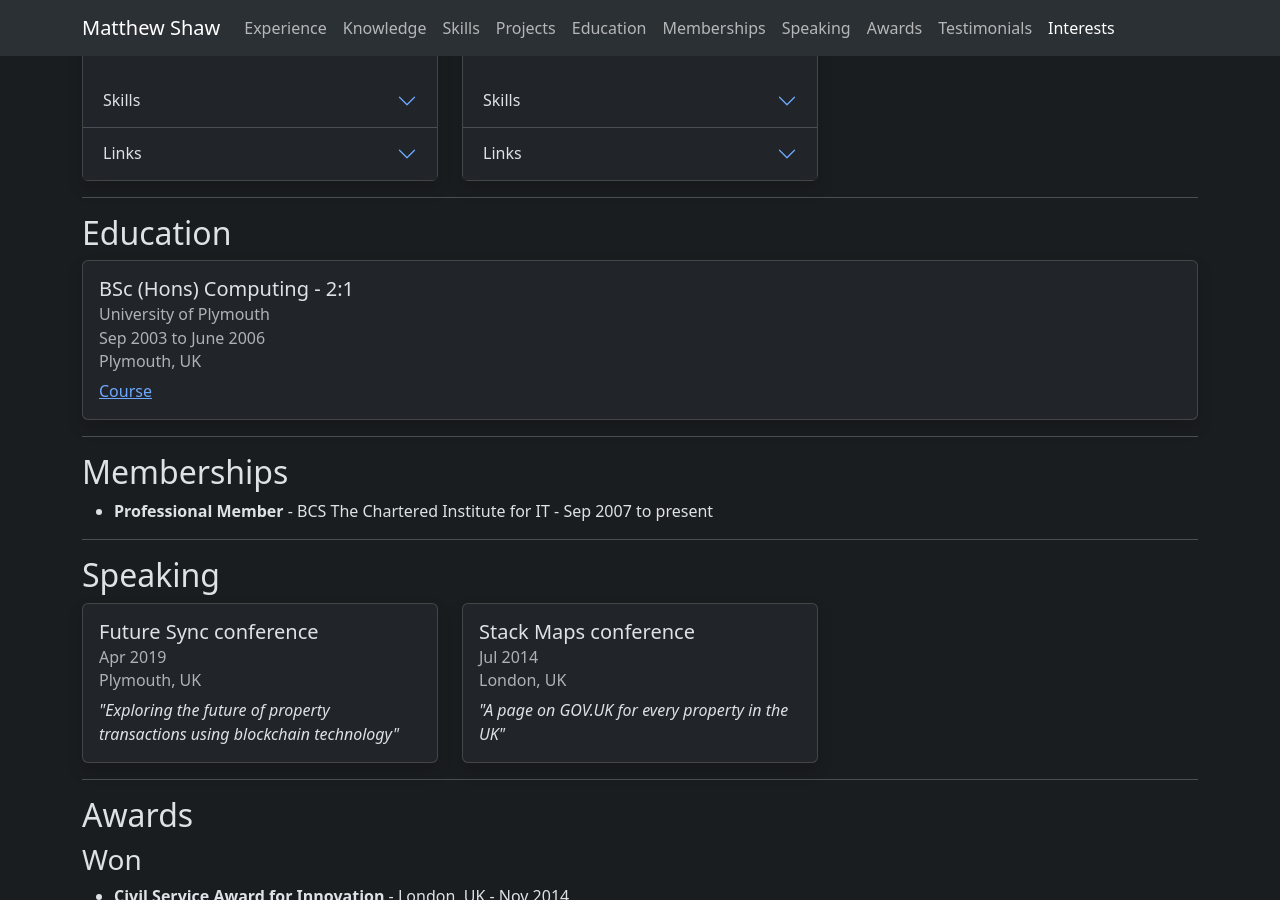
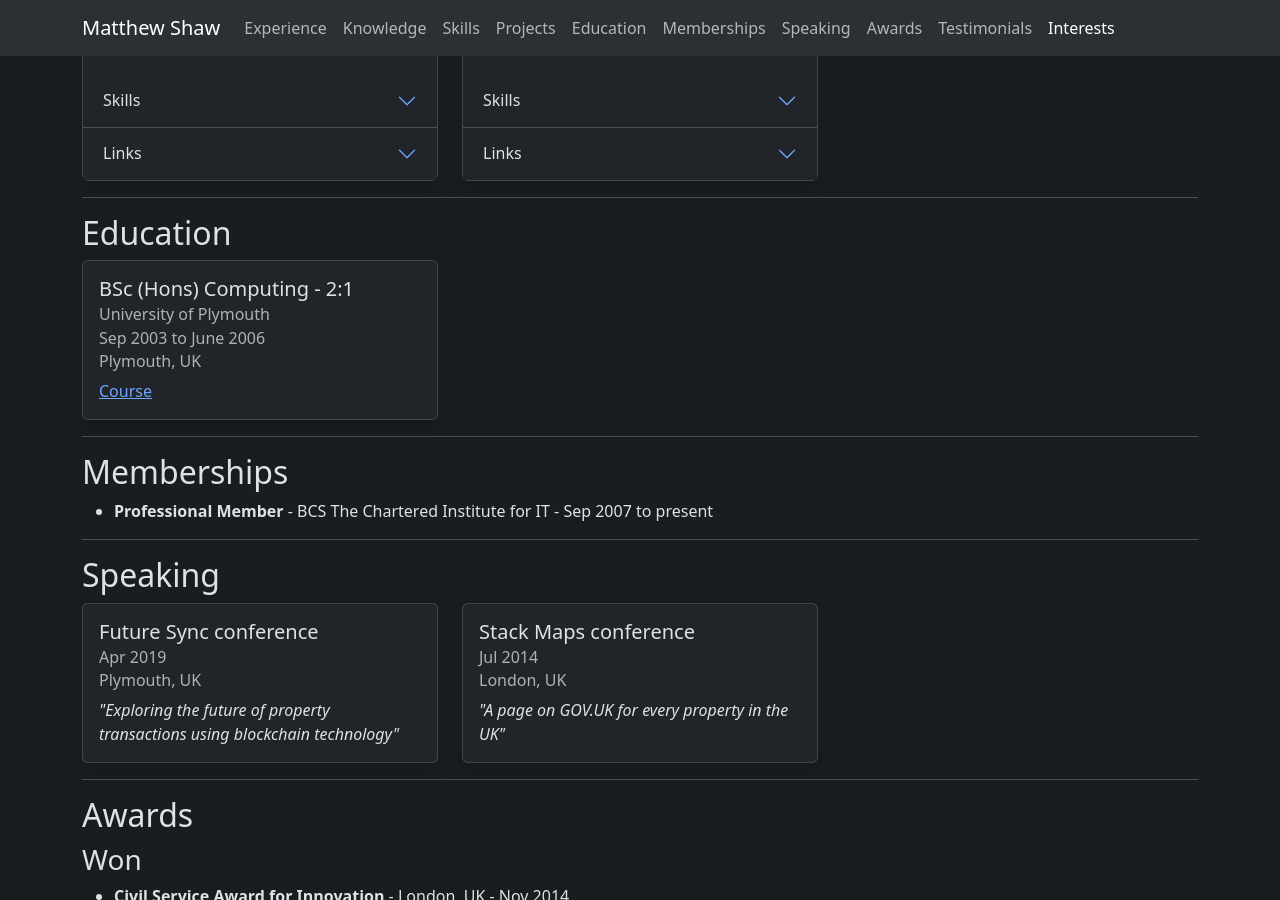
Before and after one commit to matthew-shaw/matthew-shaw.github.io, a Jekyll site: the page built from index.html, in a window 1280 px wide and 900 px high, scrolled down 4314 px. Built offline with Jekyll 4.4.1, drawn with Linux system fonts in a browser that asks for light colours.

Commit message:
education cards

```diff
--- a/index.html
+++ b/index.html
@@ -71,9 +71,13 @@ permalink: /
         <hr>
         <div id="education">
             <h2>Education</h2>
-            {% for education in site.data.cv.education %}
-            {% include education.html %}
-            {% endfor %}
+            <div class="row row-cols-1 row-cols-lg-3 row-cols-md-2 g-4">
+                {% for education in site.data.cv.education %}
+                <div class="col">
+                    {% include education.html %}
+                </div>
+                {% endfor %}
+            </div>
         </div>
         <hr>
         <div id="memberships">
```
